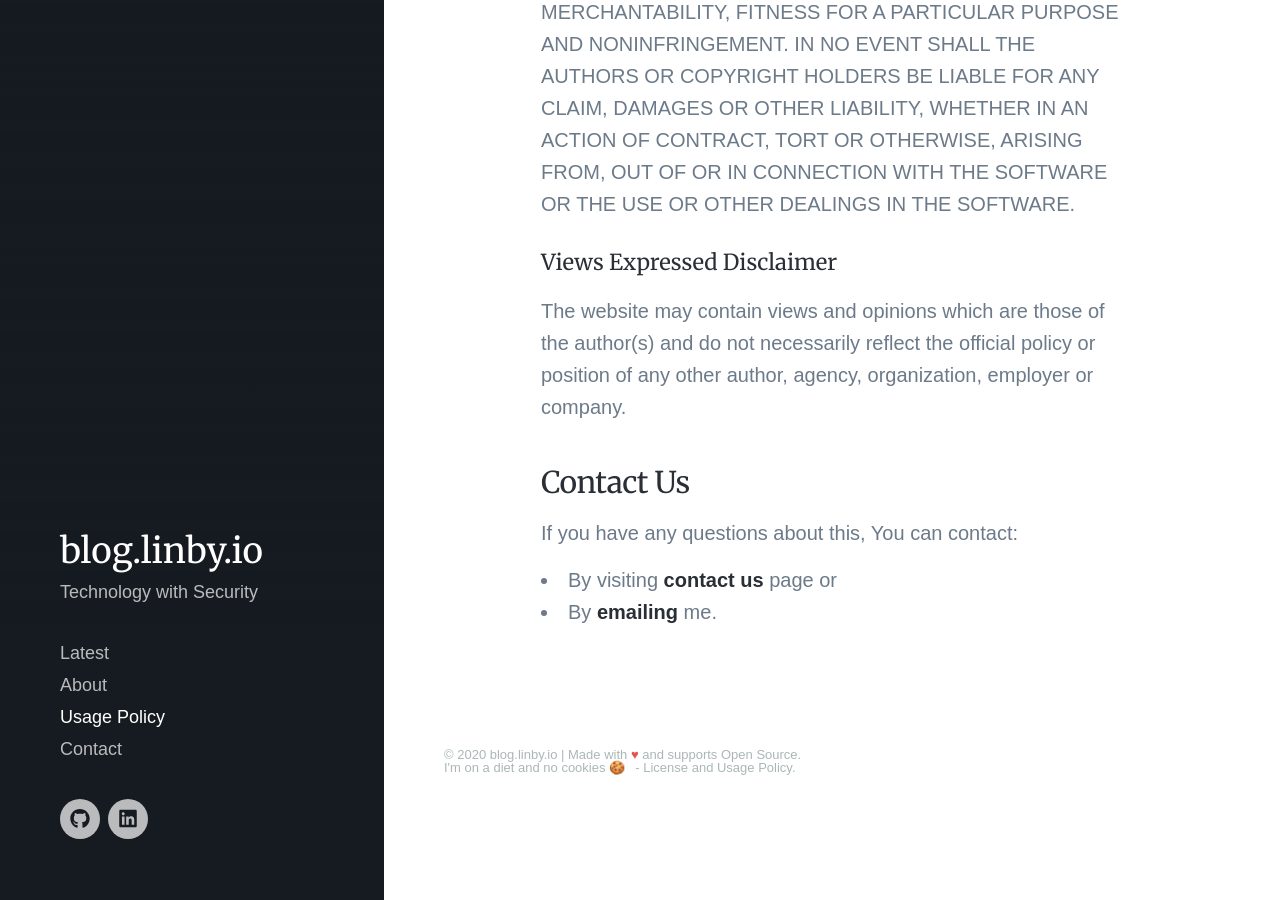
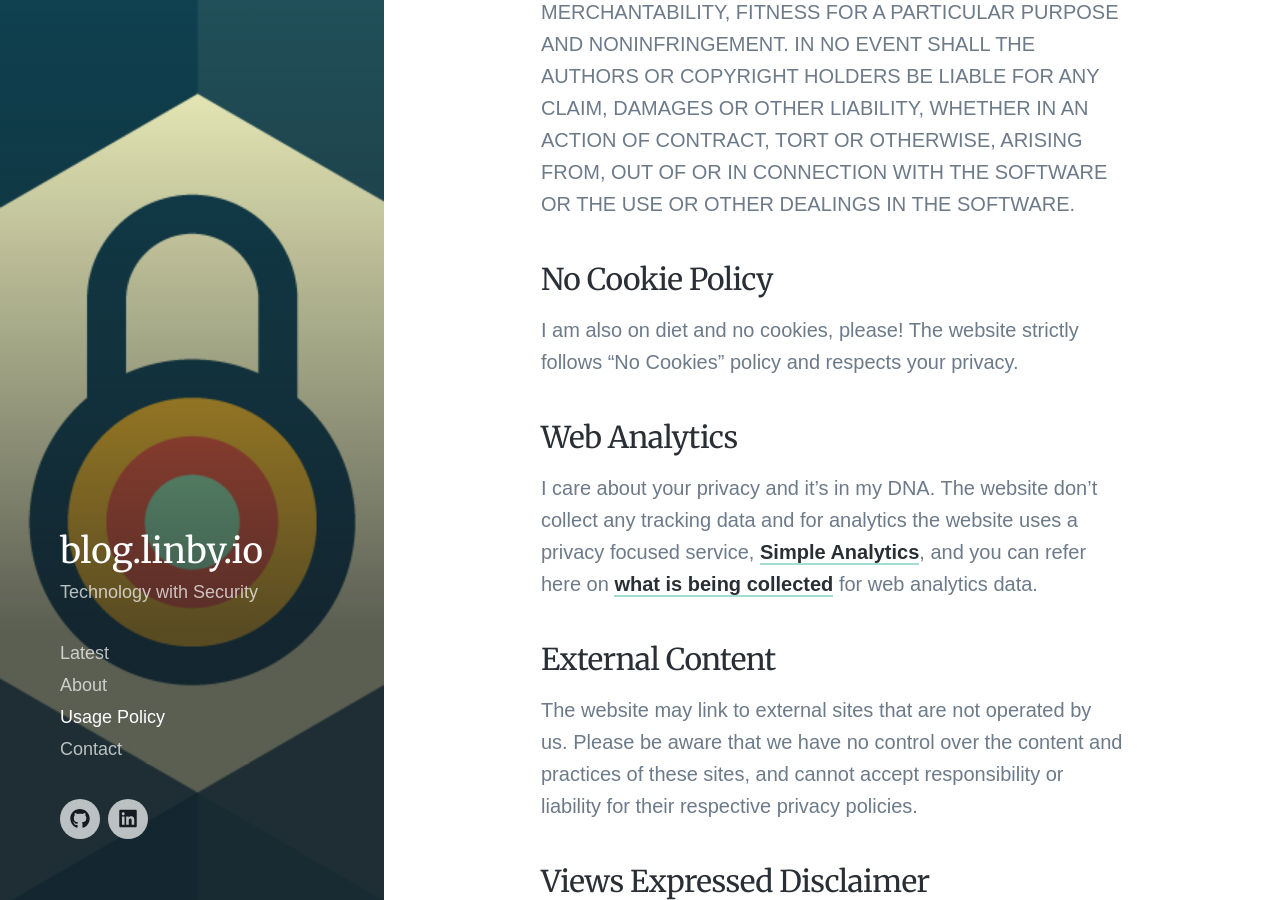
Before and after one commit to bharathkarumudi/bharathkarumudi.github.io, a Jekyll site: the page built from _pages/policy.md, in a window 1280 px wide and 900 px high, scrolled down 765 px. Built offline with Jekyll 4.4.1, drawn with Linux system fonts in a browser that asks for light colours; nearby versions of some CDN libraries; some web fonts are replaced; comment, search, counter and statistics services are not loaded; some of the changed text lies outside the part shown.

Commit message:
Analytics Added Web Analytics with Simple Analytics and updated the policy page accordingly.

```diff
--- a/_layouts/default.html
+++ b/_layouts/default.html
@@ -88,6 +88,10 @@
 	<script src="{{ '/js/plugins-min.js' | relative_url }}"></script>
 	<script src="{{ '/js/journal-min.js' | relative_url }}"></script>
 
+	<!-- Simple Analytics Code -->
+	<script async defer src="https://scripts.simpleanalyticscdn.com/latest.js"></script>
+	<noscript><img src="https://queue.simpleanalyticscdn.com/noscript.gif" alt=""/></noscript>
+
 	{% if site.data.settings.advanced_settings.footer_js %}
 	<!-- Extra Footer JS Code -->
 	{{ site.data.settings.advanced_settings.footer_js }}
--- a/_pages/policy.md
+++ b/_pages/policy.md
@@ -2,7 +2,7 @@
 title: Usage Policy
 subtitle: Lincese and Usage Policy
 description: License, Terms and Conditions of linby.io and its subdomains.
-#featured_image: /images/contact-us.jpg
+featured_image: /images/privacy.png
 ---
 
 ## License
@@ -29,10 +29,19 @@ LIABILITY, WHETHER IN AN ACTION OF CONTRACT, TORT OR OTHERWISE, ARISING FROM,
 OUT OF OR IN CONNECTION WITH THE SOFTWARE OR THE USE OR OTHER DEALINGS IN THE
 SOFTWARE.
 
-#### Views Expressed Disclaimer
-The website may contain views and opinions which are those of the author(s) and do not necessarily reflect the official policy or position of any other author, agency, organization, employer or company.
+### No Cookie Policy
+I am also on diet and no cookies, please! The website strictly follows "No Cookies" policy and respects your privacy.
 
-### Contact Us
-If you have any questions about this, You can contact:
-- By visiting [contact us](/contact) page or
+### Web Analytics
+I care about your privacy and it's in my DNA. The website don't collect any tracking data and for analytics the website uses a privacy focused service, [Simple Analytics](https://simpleanalytics.com/), and you can refer here on [what is being collected](https://docs.simpleanalytics.com/what-we-collect) for web analytics data.
+
+### External Content
+The website may link to external sites that are not operated by us. Please be aware that we have no control over the content and practices of these sites, and cannot accept responsibility or liability for their respective privacy policies.
+
+### Views Expressed Disclaimer
+The website may contain views and opinions which are those of the author and do not necessarily reflect the official policy or position of any other author, agency, organization, employer or company.
+
+### Contact
+If you have any questions about this, you can contact:
+- By visiting [contact](/contact) page or
 - By [emailing](javascript:location='mailto:\u0068\u0065\u006c\u006c\u006f\u0040\u006c\u0069\u006e\u0062\u0079\u002e\u0069\u006f';void 0) me.
```
Also changed, not shown: _includes/footer.html (line endings or trailing spaces), images/privacy.png (added).
